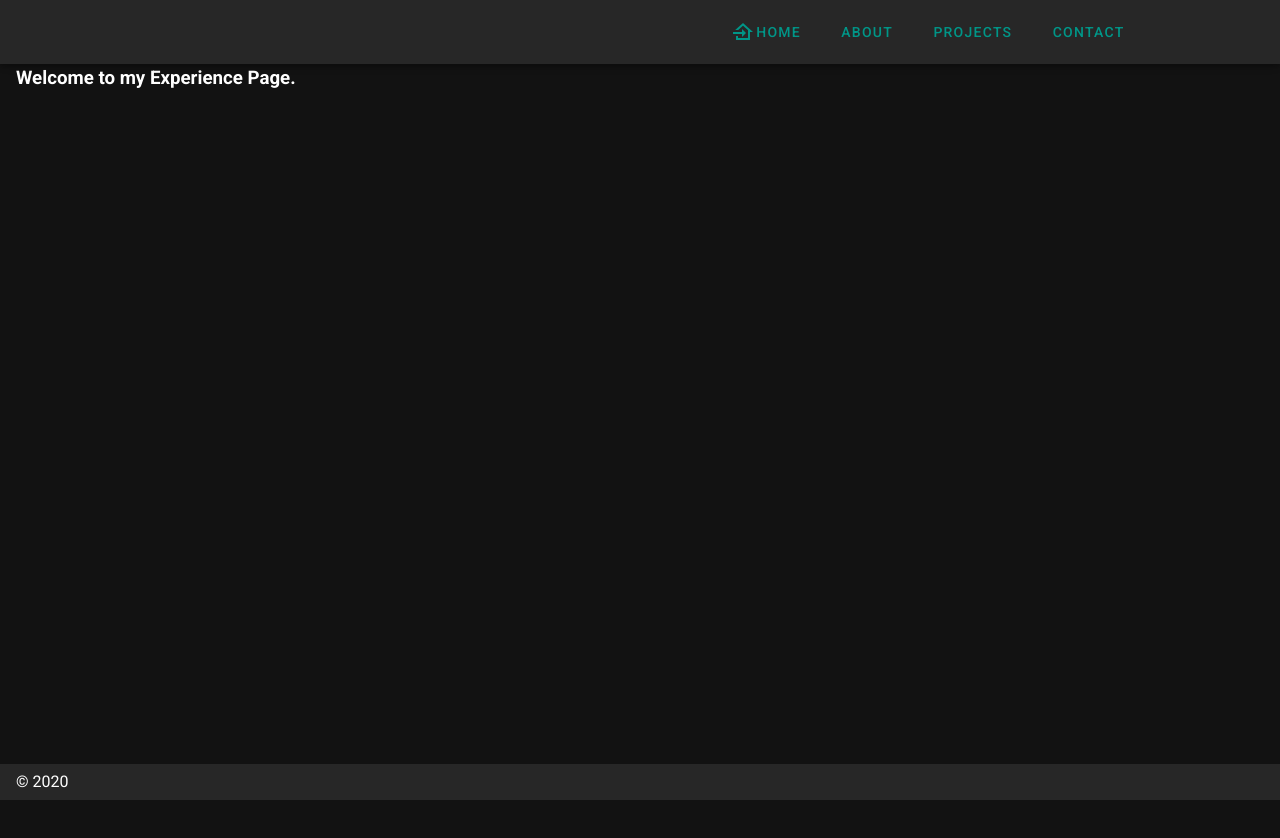
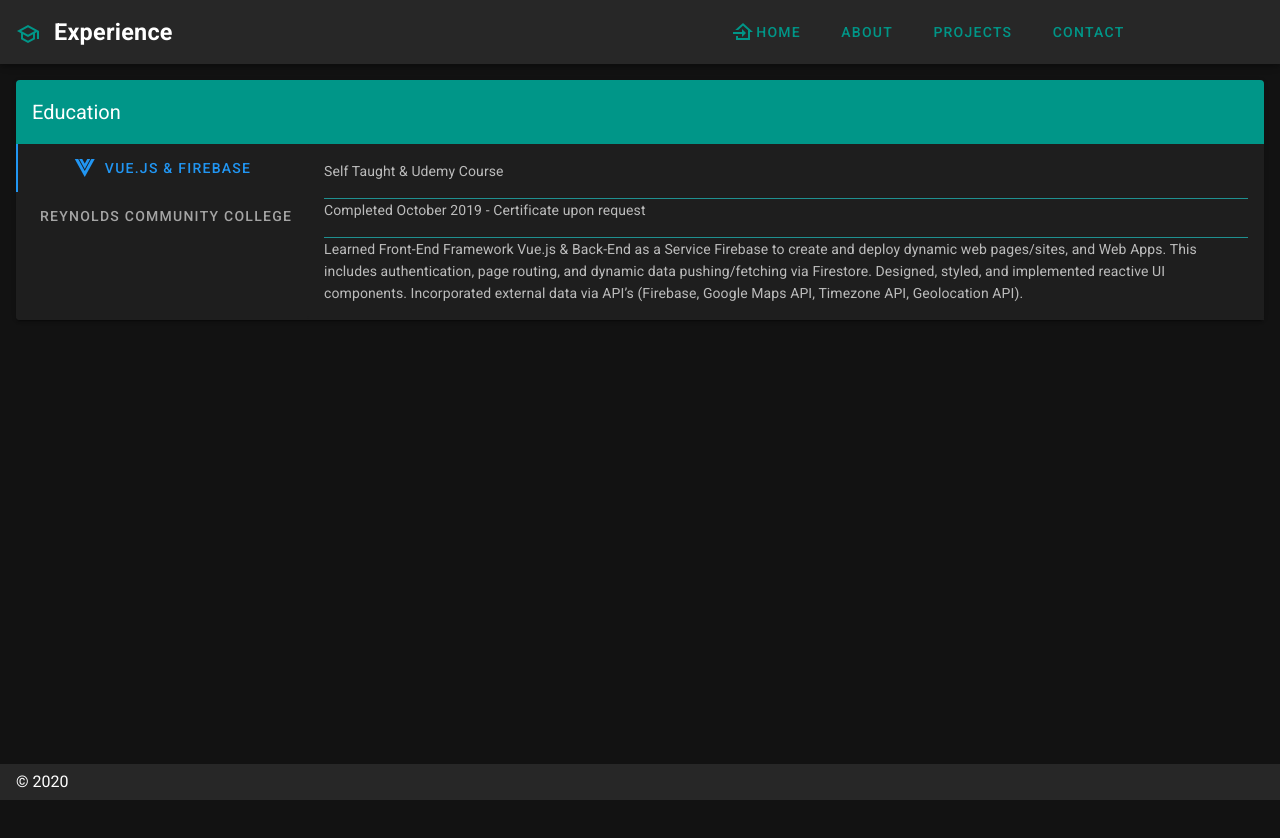
Before and after one commit to Jmison/my-resume, a Vue app: page /experience in a window 1280 px wide. Shown: the top 838 px of the page. Built offline with nearby package versions, Linux system fonts and the light colour scheme.

Commit message:
Implemented vertical tables with icons on Experience page for education.

```diff
--- a/src/views/Experience.vue
+++ b/src/views/Experience.vue
@@ -1,9 +1,10 @@
 <template>
   <v-app id="inspire">
     <div>
-      <h3>
+      <!-- <h3>
         Welcome to my Experience Page.
-      </h3>
+      </h3> -->
+      <p></p>
     </div>
 
 
@@ -12,6 +13,15 @@
       app
       clipped-left
     >
+
+    <div class="title">
+      <h3>
+          <v-icon left color="teal">mdi-school-outline</v-icon>
+            Experience
+      </h3>
+    </div>
+
+
 <v-row align="left" justify="left">
   <!-- pushes buttons below to the far right -->
   </v-row>
@@ -62,6 +72,75 @@
 
 
 
+  <v-card>
+    <v-toolbar flat color="teal" dark>
+      <v-toolbar-title>Education</v-toolbar-title>
+    </v-toolbar>
+    <v-tabs vertical>
+      <v-tab>
+        <v-icon left>mdi-vuejs</v-icon>
+        Vue.js & Firebase
+      </v-tab>
+      <v-tab>
+        <v-icon left>mdi-teach</v-icon>
+       Reynolds Community College
+      </v-tab>
+
+
+      <v-tab-item>
+        <v-card flat>
+          <v-card-text>
+            <p>
+              Self Taught & Udemy Course
+            </p>
+                <v-divider
+                  :inset="inset"
+                  horizontal
+                  color="teal"
+              ></v-divider>
+            <p>
+              Completed October 2019 - Certificate upon request
+            </p>
+                <v-divider
+                  :inset="inset"
+                  horizontal
+                  color="teal"
+              ></v-divider>
+            <p class="mb-0">
+              Learned Front-End Framework Vue.js & Back-End as a Service Firebase to create and deploy dynamic web pages/sites, and Web Apps. This includes authentication, page routing, and dynamic data pushing/fetching via Firestore. Designed, styled, and implemented reactive UI components. Incorporated external data via API’s (Firebase, Google Maps API, Timezone API, Geolocation API).
+            </p>
+          </v-card-text>
+        </v-card>
+      </v-tab-item>
+      <v-tab-item>
+        <v-card flat>
+          <v-card-text>
+            <p>
+              Certification in General Education
+            </p>
+                <v-divider
+                  :inset="inset"
+                  horizontal
+                  color="teal"
+              ></v-divider>
+            <p>
+              August 2013 - May 2019
+            </p>
+                <v-divider
+                  :inset="inset"
+                  horizontal
+                  color="teal"
+              ></v-divider>
+            <p class="mb-0">
+              <p>
+              Computer Science I, Computer Science II, Calculus-Analytic I, Calculus-Analytic II, Ethics.
+            </p>
+          </v-card-text>
+        </v-card>
+      </v-tab-item>
+    </v-tabs>
+  </v-card>
+
 
     <v-footer app>
       <span>&copy; 2020</span>
--- a/src/views/Projects.vue
+++ b/src/views/Projects.vue
@@ -13,7 +13,6 @@
 
     <!-- TODO: MAKE 'PROJECTS PAGE' TEAL -->
     <div class="title">
-
       <h3>
           <v-icon left color="teal">mdi-xml</v-icon>
             Projects Page
```
